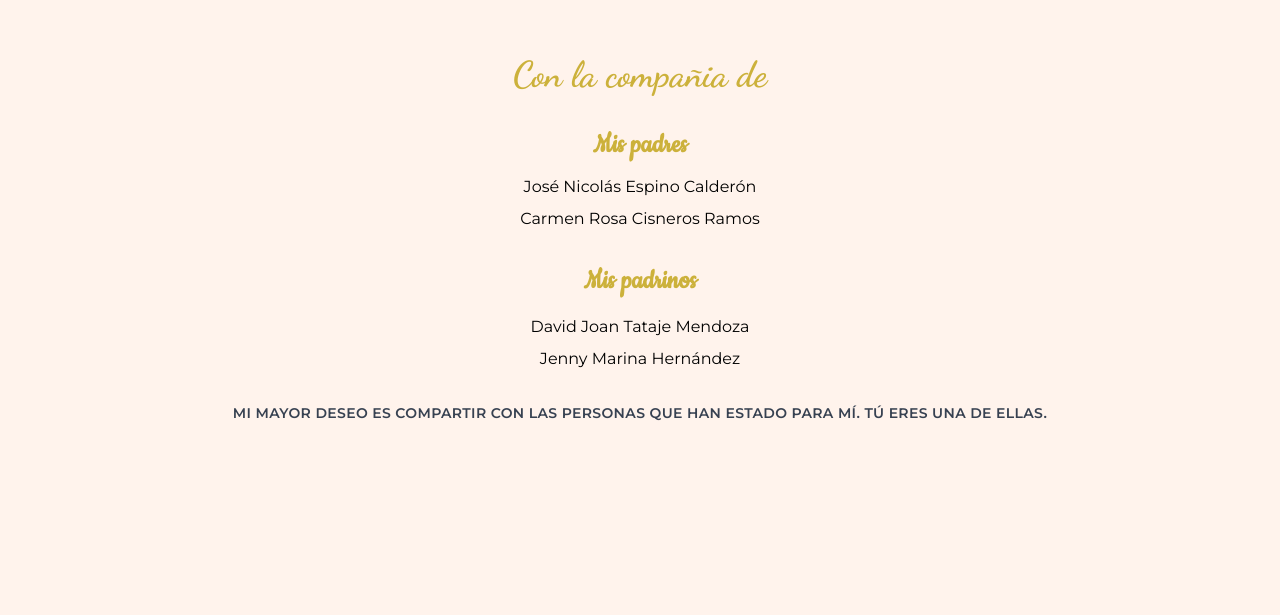
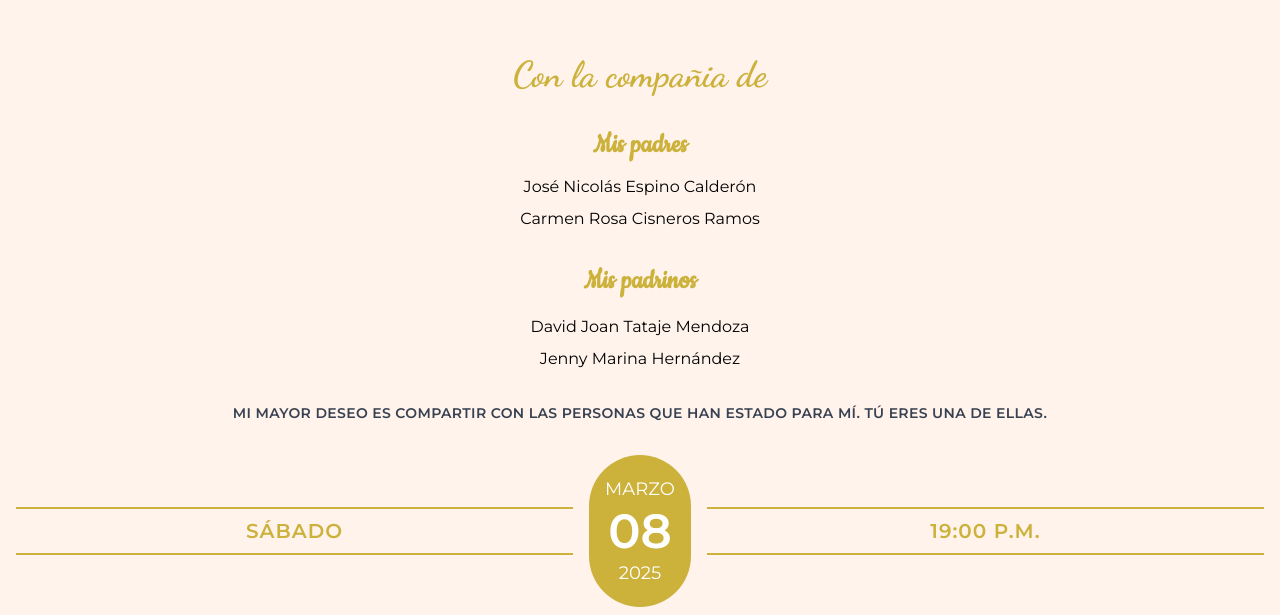
Before and after one commit to PIEROLS15/quinceaniero_fatima, a Next.js app: page / in a window 1280 px wide. Shown: the part 2754-3369 px from the top of the page. Before the commit the page ends 3201 px from the top, so only its background shows below. Built offline with nearby package versions, Linux system fonts and the light colour scheme.

Commit message:
feat(Date): Se creó el componente date

```diff
--- a/src/app/page.tsx
+++ b/src/app/page.tsx
@@ -4,6 +4,7 @@ import MusicPlayer from "@/components/musicPlayer";
 import Temporizador from "@/components/temporizador";
 import FirstThanks from "@/components/firstThanks";
 import Parents from "@/components/parents";
+import Date from "@/components/date";
 
 
 export default function Home() {
@@ -21,6 +22,7 @@ export default function Home() {
         />
         <FirstThanks />
         <Parents />
+        <Date />
       </main>
     </>
   );
--- /dev/null
+++ b/src/components/date.tsx
@@ -0,0 +1,39 @@
+import Data from '@/data/data';
+
+const Date = () => {
+    return (
+        <section className="w-full mx-auto py-2 px-4">
+            <div className="flex items-center justify-between">
+                <div className="flex-1 text-center flex flex-col">
+                    <div className="flex items-center mb-2">
+                        <hr className="flex-1 border-t-2 border-primary" />
+                    </div>
+                    <p className="text-primary text-xl uppercase tracking-wider font-semibold">{Data.dia}</p>
+                    <div className="flex items-center mt-2">
+                        <hr className="flex-1 border-t-2 border-primary" />
+                    </div>
+                </div>
+
+                <div className="mx-4">
+                    <div className="bg-primary rounded-full py-5 px-4 text-center flex flex-col justify-center">
+                        <p className="text-white uppercase text-lg mb-1">{Data.mes}</p>
+                        <p className="text-white text-5xl font-semibold leading-none">{Data.numero}</p>
+                        <p className="text-white text-lg mt-1">{Data.anio}</p>
+                    </div>
+                </div>
+
+                <div className="flex-1 text-center flex flex-col">
+                    <div className="flex items-center mb-2">
+                        <hr className="flex-1 border-t-2 border-primary" />
+                    </div>
+                    <p className="text-primary text-xl uppercase tracking-wider font-semibold">{Data.hora} p.m.</p>
+                    <div className="flex items-center mt-2">
+                        <hr className="flex-1 border-t-2 border-primary" />
+                    </div>
+                </div>
+            </div>
+        </section>
+    );
+}
+
+export default Date;
```
